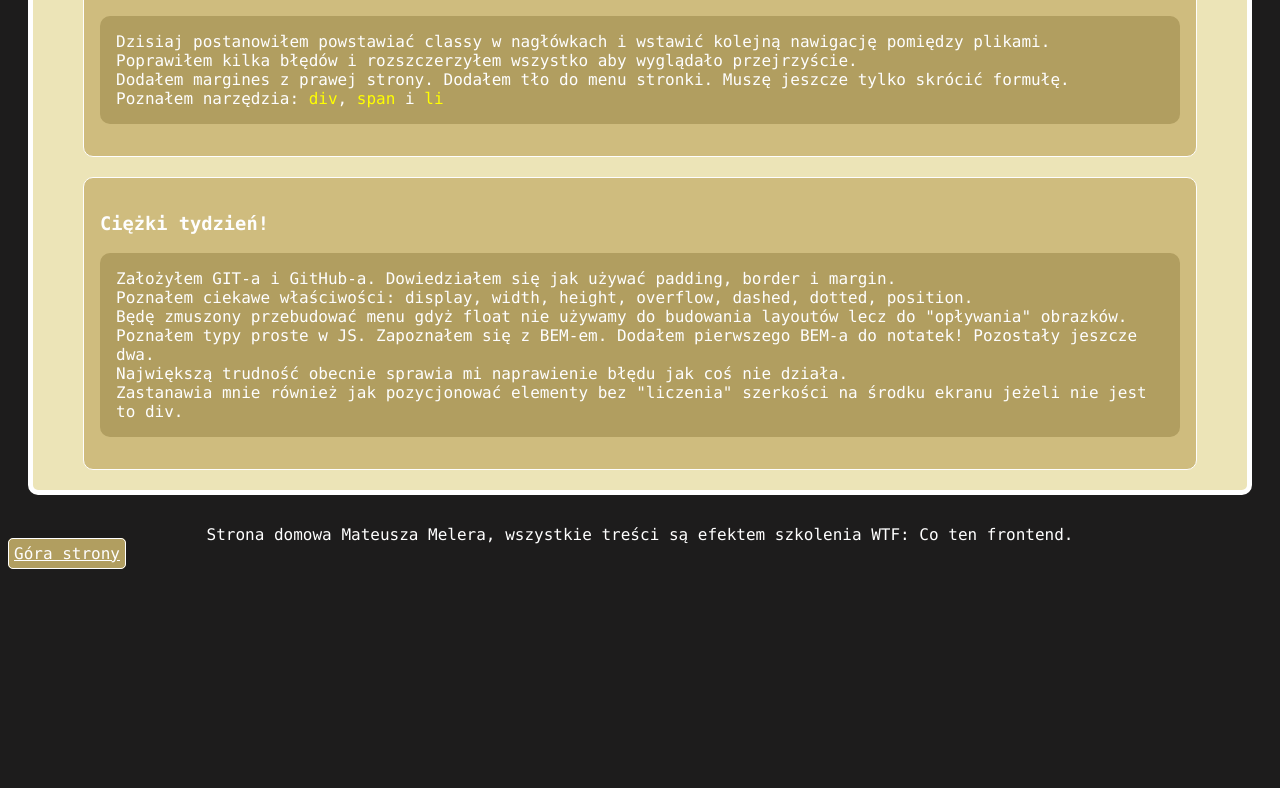
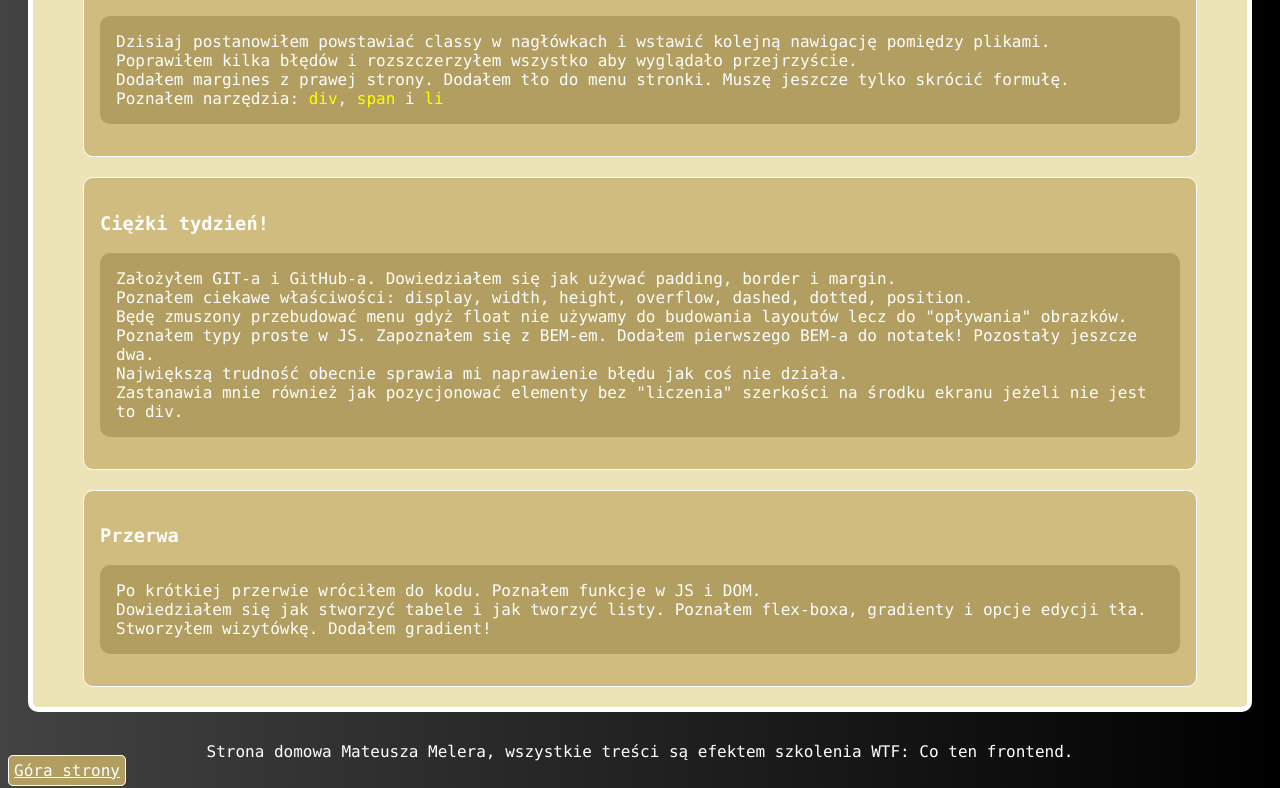
Before and after one commit to Mateusz-Meler/homepage, a plain HTML site: page index.html in a window 1280 px wide. Shown: the part 1899-2687 px from the top of the page. Before the commit the page ends 2470 px from the top, so only its background shows below. Drawn offline with Linux system fonts and the light colour scheme.

Commit message:
text decoration+ normalizer

```diff
--- a/index.html
+++ b/index.html
@@ -68,8 +68,7 @@
         </section>
       </div>
 
-      <div class="week-summary">
-        <section>
+      <section class="week-summary">
         <h2 class="week-summary__notes">Notatki z WTF: Co ten Frontend</h2>
 
         <article class="week-summary__article">
@@ -77,17 +76,17 @@
           <p class="week-summary__description">
             Dzisiaj chłonąłem podstawowe informacje o HTML-u, CSS i JS. Mam
             nadzieję, że szybko wejdą mi one w nawyk i z czasem staną się
-              intuicyjne. <br />Nie ukrywam, że często muszę wracać do
-              poprzednich lekcji.
+            intuicyjne. <br />Nie ukrywam, że często muszę wracać do poprzednich
+            lekcji.
           </p>
         </article>
 
         <article class="week-summary__article">
           <h3 class="week-summary__title">Z czym mam największy kłopot?</h3>
           <p class="week-summary__description">
-              Najwięcej problemów sprawiają mi kody, a właściwie ich
-              pierwszeństwo nad innymi. <br />I dlaczego po nagłówku header jest
-              kolejny h1 skoro header jest sam w sobie nagłówkiem?
+            Najwięcej problemów sprawiają mi kody, a właściwie ich pierwszeństwo
+            nad innymi. <br />I dlaczego po nagłówku header jest kolejny h1
+            skoro header jest sam w sobie nagłówkiem?
           </p>
         </article>
 
@@ -112,11 +111,11 @@
           <h3 class="week-summary__title">Czas na poprawki</h3>
           <p class="week-summary__description">
             Dzisiaj postanowiłem powstawiać classy w nagłówkach i wstawić
-              kolejną nawigację pomiędzy plikami. <br />Poprawiłem kilka błędów
-              i rozszczerzyłem wszystko aby wyglądało przejrzyście.
-              <br />Dodałem margines z prawej strony. Dodałem tło do menu
-              stronki. Muszę jeszcze tylko skrócić formułę. <br />Poznałem
-              narzędzia: <span class="span-yellow">div</span>,
+            kolejną nawigację pomiędzy plikami. <br />Poprawiłem kilka błędów i
+            rozszczerzyłem wszystko aby wyglądało przejrzyście. <br />Dodałem
+            margines z prawej strony. Dodałem tło do menu stronki. Muszę jeszcze
+            tylko skrócić formułę. <br />Poznałem narzędzia:
+            <span class="span-yellow">div</span>,
             <span class="span-yellow">span</span> i
             <span class="span-yellow">li</span>
           </p>
@@ -128,19 +127,27 @@
             Założyłem GIT-a i GitHub-a. Dowiedziałem się jak używać padding,
             border i margin. <br />
             Poznałem ciekawe właściwości: display, width, height, overflow,
-              dashed, dotted, position. <br />Będę zmuszony przebudować menu
-              gdyż float nie używamy do budowania layoutów lecz do "opływania"
-              obrazków. <br />Poznałem typy proste w JS. Zapoznałem się z
-              BEM-em. Dodałem pierwszego BEM-a do notatek! Pozostały jeszcze
-              dwa. <br />
-              Największą trudność obecnie sprawia mi naprawienie błędu jak coś
-              nie działa.
+            dashed, dotted, position. <br />Będę zmuszony przebudować menu gdyż
+            float nie używamy do budowania layoutów lecz do "opływania"
+            obrazków. <br />Poznałem typy proste w JS. Zapoznałem się z BEM-em.
+            Dodałem pierwszego BEM-a do notatek! Pozostały jeszcze dwa. <br />
+            Największą trudność obecnie sprawia mi naprawienie błędu jak coś nie
+            działa.
             <br />Zastanawia mnie również jak pozycjonować elementy bez
             "liczenia" szerkości na środku ekranu jeżeli nie jest to div.
           </p>
         </article>
+
+        <article class="week-summary__article">
+          <h3 class="week-summary__title">Przerwa</h3>
+          <p class="week-summary__description">
+            Po krótkiej przerwie wróciłem do kodu. Poznałem funkcje w JS i DOM.
+            <br />Dowiedziałem się jak stworzyć tabele i jak tworzyć listy.
+            Poznałem flex-boxa, gradienty i opcje edycji tła. <br />Stworzyłem
+            wizytówkę. Dodałem gradient!
+          </p>
+        </article>
       </section>
-      </div>
     </main>
     <footer>
       Strona domowa Mateusza Melera, wszystkie treści są efektem szkolenia WTF:
--- a/main.js
+++ b/main.js
@@ -3,6 +3,13 @@ const age = 27;
 
 console.log(firstName);
 console.log(age);
-console.log(`Siema, nazywam się ${firstName} i mam ${age} lat`);
 
 alert(`Siemanko z tej strony ${firstName}`);
+
+
+function calculet (age, firstName) {
+    console.log(`Siema, nazywam się ${firstName} i mam ${age} lat`);
+}
+
+const calculate = (myNumber) => myNumber*7;
+console.log(calculate(7));
--- a/style.css
+++ b/style.css
@@ -1,5 +1,15 @@
+html {
+  box-sizing: border-box;
+}
+
+*,
+*:before,
+*:after {
+  box-sizing: inherit;
+}
+
 body {
-  background-color: rgb(29, 28, 28);
+  background-image: linear-gradient(to right, #434343 0%, black 100%);
 }
 
 .monospace {
@@ -43,6 +53,7 @@ footer {
   border: 3px solid #fefefe;
   background-color: #cfbc7e;
   font-size: 20px;
+  text-decoration: none;
 }
 
 .navigation__link--home-page {
```
Also changed, not shown: nauka-html.html (+2 -2 lines). Lines whose indentation alone changed are shown as unchanged.
